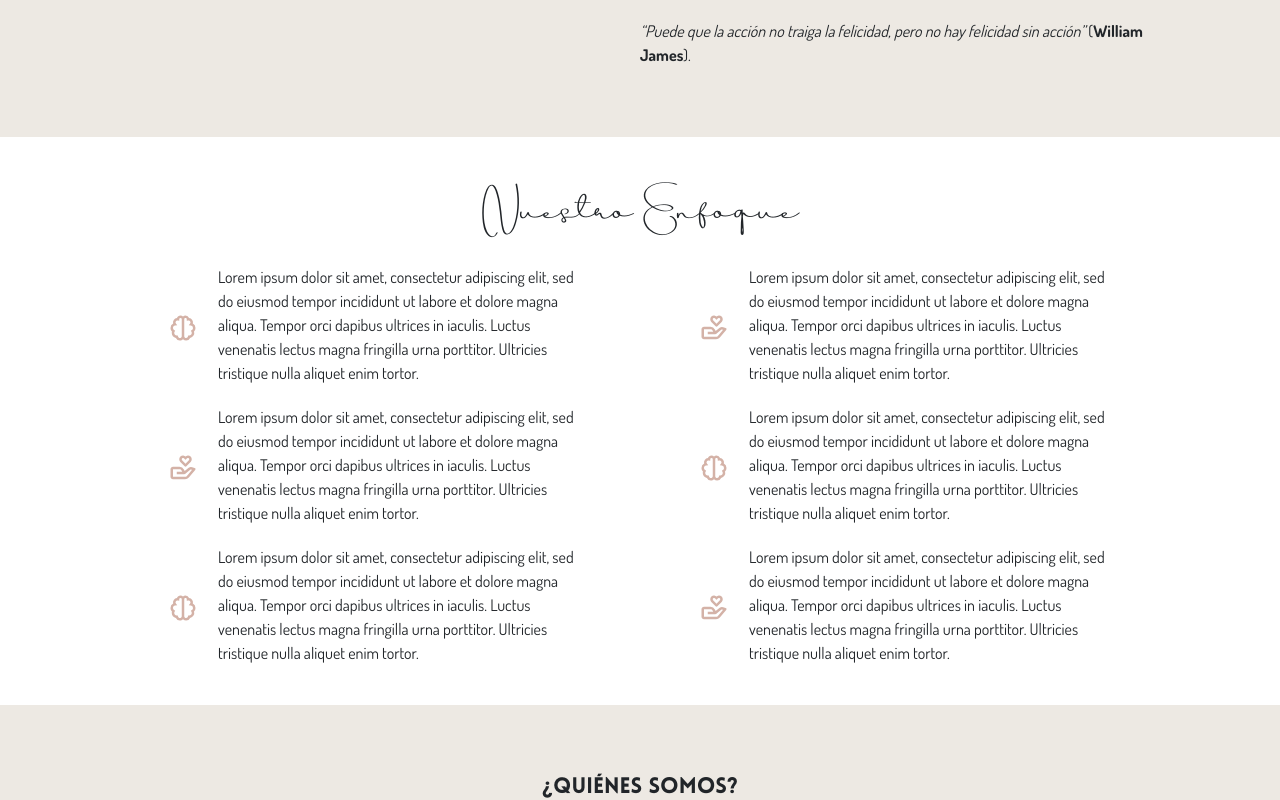
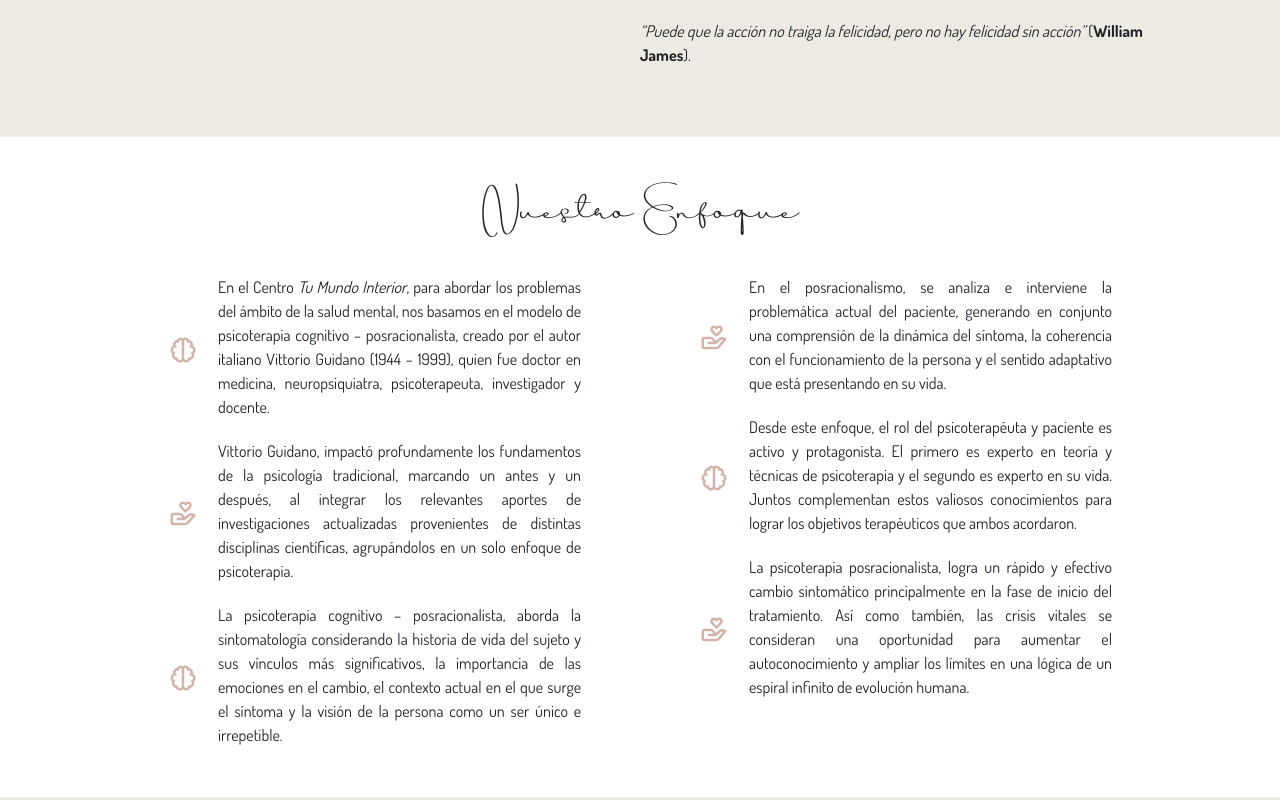
Before and after one commit to FacundoVillarroel/tumundointeriorweb, a React (Create React App) app: page / in a window 1280 px wide. Shown: the part 1220-2020 px from the top of the page. Built offline with nearby package versions, Linux system fonts and the light colour scheme.

Commit message:
[feature] - added real text to section 2

```diff
--- a/scss/_frequentQuestions.scss
+++ b/scss/_frequentQuestions.scss
@@ -22,7 +22,7 @@
       position: relative;
       z-index: 10;
       font-size: 18px;
-      font-family: "dosisBold";
+      font-family: "dosisSemiBold";
       &:hover{
         color: $cinereous;
       }
--- a/scss/_section2.scss
+++ b/scss/_section2.scss
@@ -1,13 +1,11 @@
 .section2Container{
-  padding: 20px;
-  padding-left: 50px;
-  padding-right: 50px;
+  padding: 20px 50px 30px 50px;
   background-color: $light;
   .section2TitleContainer{
     display: flex;
     justify-content: center;
     padding-top: 30px;
-    padding-bottom: 30px;
+    padding-bottom: 40px;
     .section2Title{
       font-family: "beautyDream";
       font-size: 40px;
@@ -29,6 +27,7 @@
         .section2Text{
           margin-left: 20px;
           font-family: "dosisRegular";
+          text-align: justify;
         }
       }
     }
--- a/scss/_structure.scss
+++ b/scss/_structure.scss
@@ -26,5 +26,6 @@ html{
 }
 
 .dosisItalic{
-font-style: italic;
+    font-family: "dosisRegular";
+    font-style: italic;
 }
--- a/src/App.css
+++ b/src/App.css
@@ -70,6 +70,7 @@ html a {
   font-family: "dosisBold"; }
 
 .dosisItalic {
+  font-family: "dosisRegular";
   font-style: italic; }
 
 .section1Container {
@@ -155,15 +156,13 @@ html a {
       padding-bottom: 20px; }
 
 .section2Container {
-  padding: 20px;
-  padding-left: 50px;
-  padding-right: 50px;
+  padding: 20px 50px 30px 50px;
   background-color: #fff; }
   .section2Container .section2TitleContainer {
     display: flex;
     justify-content: center;
     padding-top: 30px;
-    padding-bottom: 30px; }
+    padding-bottom: 40px; }
     .section2Container .section2TitleContainer .section2Title {
       font-family: "beautyDream";
       font-size: 40px; }
@@ -181,7 +180,8 @@ html a {
           color: #d4b2a7; }
         .section2Container .section2DescriptionItemsContainer .section2DescriptionContainer .section2ItemContainer .section2Text {
           margin-left: 20px;
-          font-family: "dosisRegular"; }
+          font-family: "dosisRegular";
+          text-align: justify; }
 
 .section3Container {
   background-color: #ede9e3;
@@ -344,7 +344,7 @@ html a {
       position: relative;
       z-index: 10;
       font-size: 18px;
-      font-family: "dosisBold"; }
+      font-family: "dosisSemiBold"; }
       .frequentQuestionsContainer .questionContainer .questionText:hover {
         color: #a38f85; }
   .frequentQuestionsContainer .answerContainer {
--- a/src/components/section2/Section2.js
+++ b/src/components/section2/Section2.js
@@ -11,29 +11,53 @@ const Section2 = () => {
         <div className='section2DescriptionContainer'>
           <div className='section2ItemContainer'>
             <div className='section2Item'><BiBrain/></div>
-            <div className='section2Text'>Lorem ipsum dolor sit amet, consectetur adipiscing elit, sed do eiusmod tempor incididunt ut labore et dolore magna aliqua. Tempor orci dapibus ultrices in iaculis. Luctus venenatis lectus magna fringilla urna porttitor. Ultricies tristique nulla aliquet enim tortor.</div>
+            <div className='section2Text'>
+              <p>
+                En el Centro <span className='dosisItalic'>Tu Mundo Interior</span>, para abordar los problemas del ámbito de la salud mental, nos basamos en el modelo de psicoterapia cognitivo – posracionalista, creado por el autor italiano Vittorio Guidano (1944 – 1999), quien fue doctor en medicina, neuropsiquiatra,  psicoterapeuta, investigador y docente.
+              </p>
+            </div>
           </div>
           <div className='section2ItemContainer'>
             <div className='section2Item'><BiDonateHeart/></div>
-            <div className='section2Text'>Lorem ipsum dolor sit amet, consectetur adipiscing elit, sed do eiusmod tempor incididunt ut labore et dolore magna aliqua. Tempor orci dapibus ultrices in iaculis. Luctus venenatis lectus magna fringilla urna porttitor. Ultricies tristique nulla aliquet enim tortor.</div>
+            <div className='section2Text'>
+              <p>
+                Vittorio Guidano, impactó profundamente los fundamentos de la psicología tradicional, marcando un antes y un después, al integrar los relevantes aportes de investigaciones actualizadas provenientes de distintas disciplinas científicas, agrupándolos en un solo enfoque de psicoterapia.
+              </p>
+            </div>
           </div>
           <div className='section2ItemContainer'>
             <div className='section2Item'><BiBrain/></div>
-            <div className='section2Text'>Lorem ipsum dolor sit amet, consectetur adipiscing elit, sed do eiusmod tempor incididunt ut labore et dolore magna aliqua. Tempor orci dapibus ultrices in iaculis. Luctus venenatis lectus magna fringilla urna porttitor. Ultricies tristique nulla aliquet enim tortor.</div>
+            <div className='section2Text'>
+              <p>
+                La psicoterapia cognitivo – posracionalista, aborda la sintomatología considerando la historia de vida del sujeto y sus vínculos más significativos, la importancia de las emociones en el cambio, el contexto actual en el que surge el síntoma y la visión de la persona como un ser único e irrepetible.
+              </p>
+            </div>
           </div>
         </div>
         <div className='section2DescriptionContainer'>
           <div className='section2ItemContainer'>
             <div className='section2Item'><BiDonateHeart/></div>
-            <div className='section2Text'>Lorem ipsum dolor sit amet, consectetur adipiscing elit, sed do eiusmod tempor incididunt ut labore et dolore magna aliqua. Tempor orci dapibus ultrices in iaculis. Luctus venenatis lectus magna fringilla urna porttitor. Ultricies tristique nulla aliquet enim tortor.</div>
+            <div className='section2Text'>
+              <p>
+                En el posracionalismo, se analiza e interviene la problemática actual del paciente, generando en conjunto una comprensión de la dinámica del síntoma, la coherencia con el funcionamiento de la persona y el sentido adaptativo que está presentando en su vida.
+              </p>
+            </div>
           </div>
           <div className='section2ItemContainer'>
             <div className='section2Item'><BiBrain/></div>
-            <div className='section2Text'>Lorem ipsum dolor sit amet, consectetur adipiscing elit, sed do eiusmod tempor incididunt ut labore et dolore magna aliqua. Tempor orci dapibus ultrices in iaculis. Luctus venenatis lectus magna fringilla urna porttitor. Ultricies tristique nulla aliquet enim tortor.</div>
+            <div className='section2Text'>
+              <p>
+                Desde este enfoque, el rol del psicoterapéuta y paciente es activo y protagonista. El primero es experto en teoría y técnicas de psicoterapia y el segundo es experto en su vida. Juntos complementan estos valiosos conocimientos para lograr los objetivos terapéuticos que ambos acordaron.
+              </p>
+            </div>
           </div>
           <div className='section2ItemContainer'>
             <div className='section2Item'><BiDonateHeart/></div>
-            <div className='section2Text'>Lorem ipsum dolor sit amet, consectetur adipiscing elit, sed do eiusmod tempor incididunt ut labore et dolore magna aliqua. Tempor orci dapibus ultrices in iaculis. Luctus venenatis lectus magna fringilla urna porttitor. Ultricies tristique nulla aliquet enim tortor.</div>
+            <div className='section2Text'>
+              <p>
+                La psicoterapia posracionalista, logra un rápido y efectivo cambio sintomático principalmente en la fase de inicio del tratamiento. Así como también, las crisis vitales se consideran una oportunidad para aumentar el autoconocimiento y ampliar los límites en una lógica de un espiral infinito de evolución humana.
+              </p>
+            </div>
           </div>
         </div>
       </div>
--- a/src/components/section3/Section3.js
+++ b/src/components/section3/Section3.js
@@ -32,7 +32,7 @@ const Section3 = () => {
       </div>
       <div className='quoteContainer'>
         <p className='section3SubTitle'>
-          “El gran descubrimiento de mi generación es que los seres humanos pueden alterar sus vidas al alterar sus actitudes mentales”(<span className="dosisBold">William James</span>).
+          <span className='dosisItalic'>“El gran descubrimiento de mi generación es que los seres humanos pueden alterar sus vidas al alterar sus actitudes mentales”</span>(<span className="dosisBold">William James</span>).
         </p>
       </div>
     </div>
```
